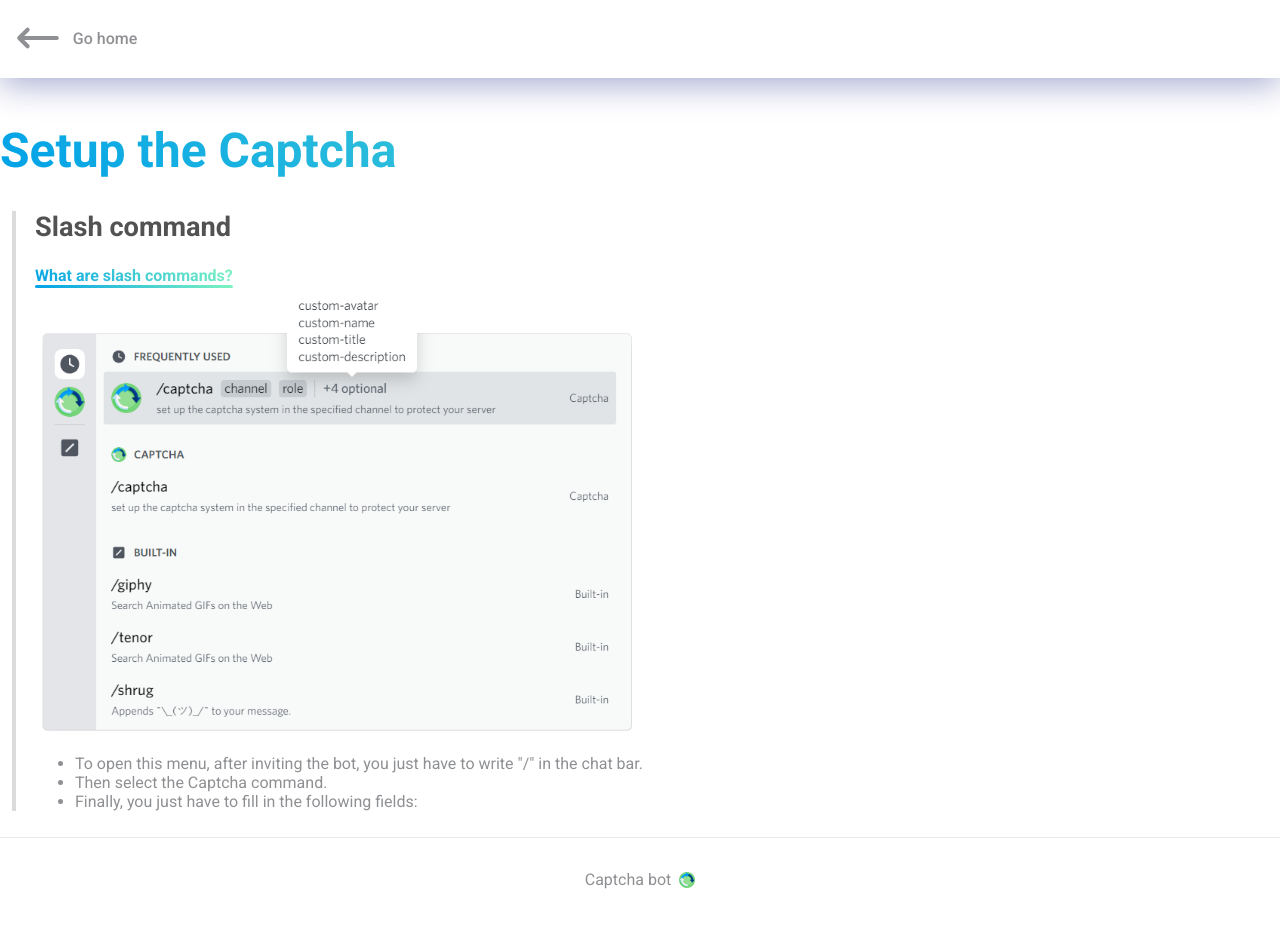
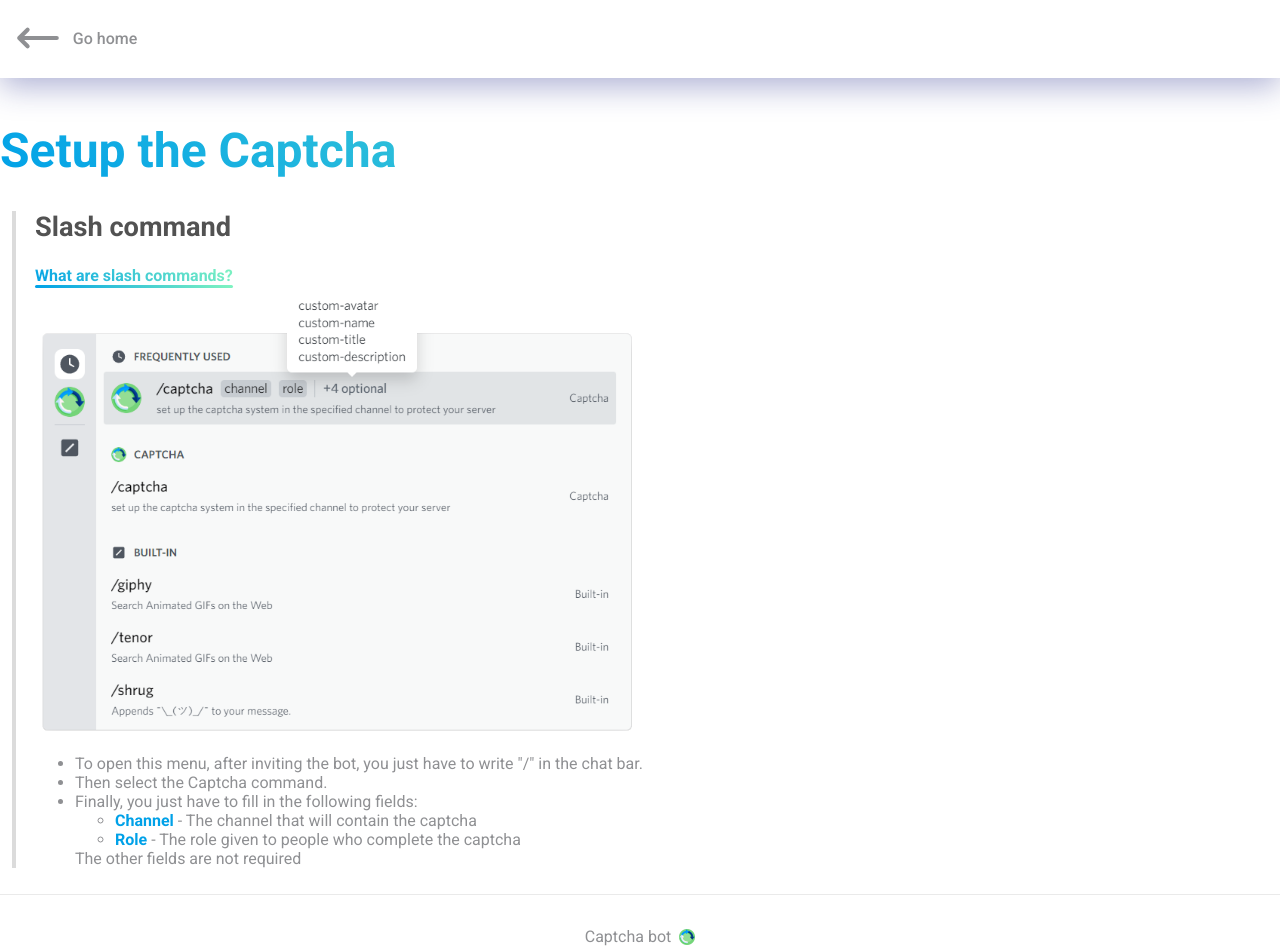
Before and after one commit to Marchand-Nicolas/discord-captcha-web, a Next.js app: page /docs in a window 1280 px wide. Shown: the top 952 px of the page. Before the commit the page ends 921 px from the top, so only its background shows below. Built offline with nearby package versions, Linux system fonts and the light colour scheme.

Commit message:
Improving docs

```diff
--- a/pages/docs.js
+++ b/pages/docs.js
@@ -21,7 +21,14 @@
                     <ul>
                         <li>To open this menu, after inviting the bot, you just have to write &quot;/&quot; in the chat bar.</li>
                         <li>Then select the Captcha command.</li>
-                        <li>Finally, you just have to fill in the following fields:</li>
+                        <li>
+                            Finally, you just have to fill in the following fields:
+                            <ul>
+                                <li><strong className={styles.strong}>Channel</strong> - The channel that will contain the captcha</li>
+                                <li><strong className={styles.strong}>Role</strong> - The role given to people who complete the captcha</li>
+                            </ul>
+                            The other fields are not required
+                        </li>
                     </ul>
                 </section>
             </div>
--- a/styles/Docs.module.css
+++ b/styles/Docs.module.css
@@ -55,3 +55,7 @@
     aspect-ratio: 795/601;
     max-width: 600px;
 }
+
+.strong {
+    color: rgb(0,161,232);
+}
```
